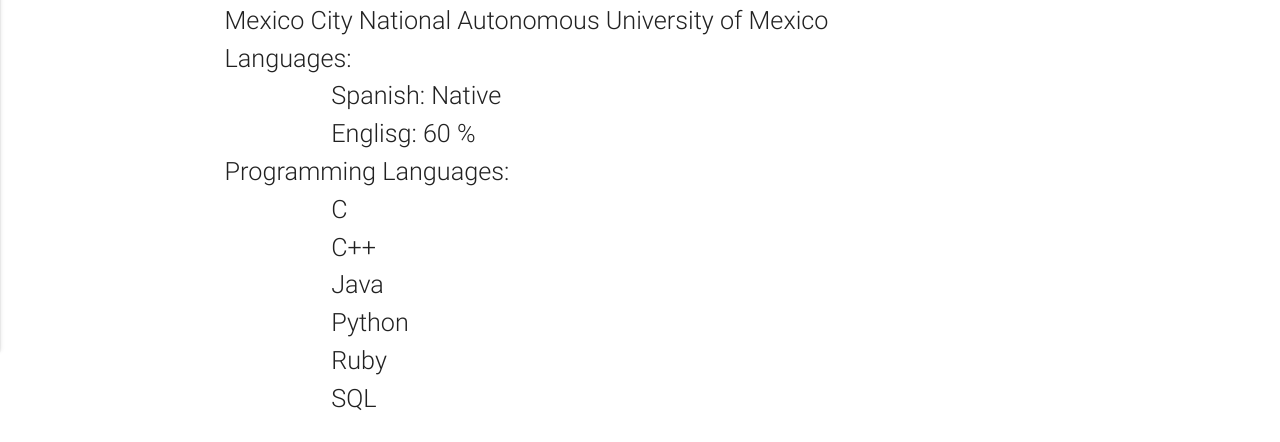
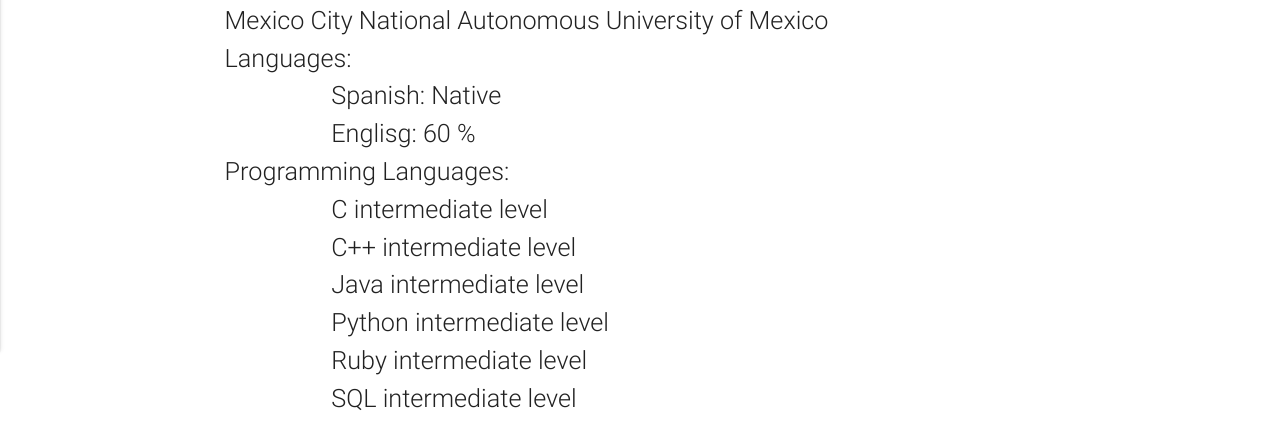
Before and after one commit to IvanHG117/paginaRedes, a plain HTML site: page resume.html in a window 1280 px wide. Shown: the part 510-952 px from the top of the page. Drawn offline with Linux system fonts and the light colour scheme.

Commit message:
'agregandomascambios'

```diff
--- a/resume.html
+++ b/resume.html
@@ -62,12 +62,12 @@
 		<div class="col s6 offset-s3"><span class="flow-text">Spanish: Native</span></div>
 		<div class="col s6 offset-s3"><span class="flow-text">Englisg: 60 %</span></div>
 		<div class="col s6 offset-s2"><span class="flow-text">Programming Languages: </span></div>
-		<div class="col s6 offset-s3"><span class="flow-text">C</span></div>
-		<div class="col s6 offset-s3"><span class="flow-text">C++</span></div>
-		<div class="col s6 offset-s3"><span class="flow-text">Java</span></div>
-		<div class="col s6 offset-s3"><span class="flow-text">Python</span></div>
-		<div class="col s6 offset-s3"><span class="flow-text">Ruby</span></div>
-		<div class="col s6 offset-s3"><span class="flow-text">SQL</span></div>
+		<div class="col s6 offset-s3"><span class="flow-text">C intermediate level</span></div>
+		<div class="col s6 offset-s3"><span class="flow-text">C++ intermediate level</span></div>
+		<div class="col s6 offset-s3"><span class="flow-text">Java intermediate level</span></div>
+		<div class="col s6 offset-s3"><span class="flow-text">Python intermediate level</span></div>
+		<div class="col s6 offset-s3"><span class="flow-text">Ruby intermediate level</span></div>
+		<div class="col s6 offset-s3"><span class="flow-text">SQL intermediate level</span></div>
 	</div>
 
 	<div class="row">
@@ -78,7 +78,6 @@
 		<div class="col s9 offset-s2"><span class="flow-text">Database course</span></div>
 		<div class="col s9 offset-s2"><span class="flow-text">Emotional Dependence</span></div>
 		<div class="col s9 offset-s2"><span class="flow-text">I am learning java and html through internet</span></div>
-		<div class="col s9 offset-s2"><span class="flow-text">I am learning japanese through internet.</span></div>
 	</div>
 
 <!---->
```
